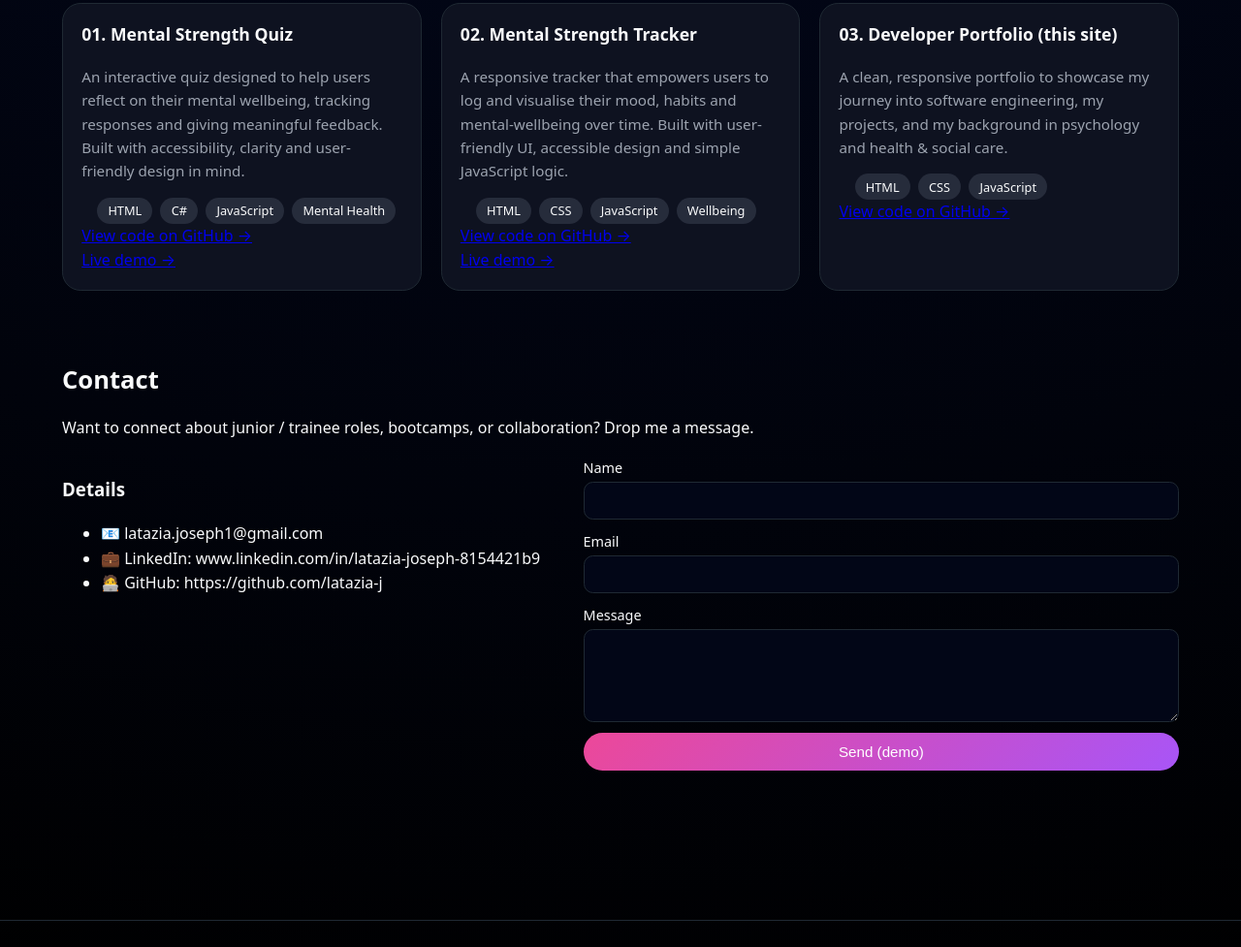
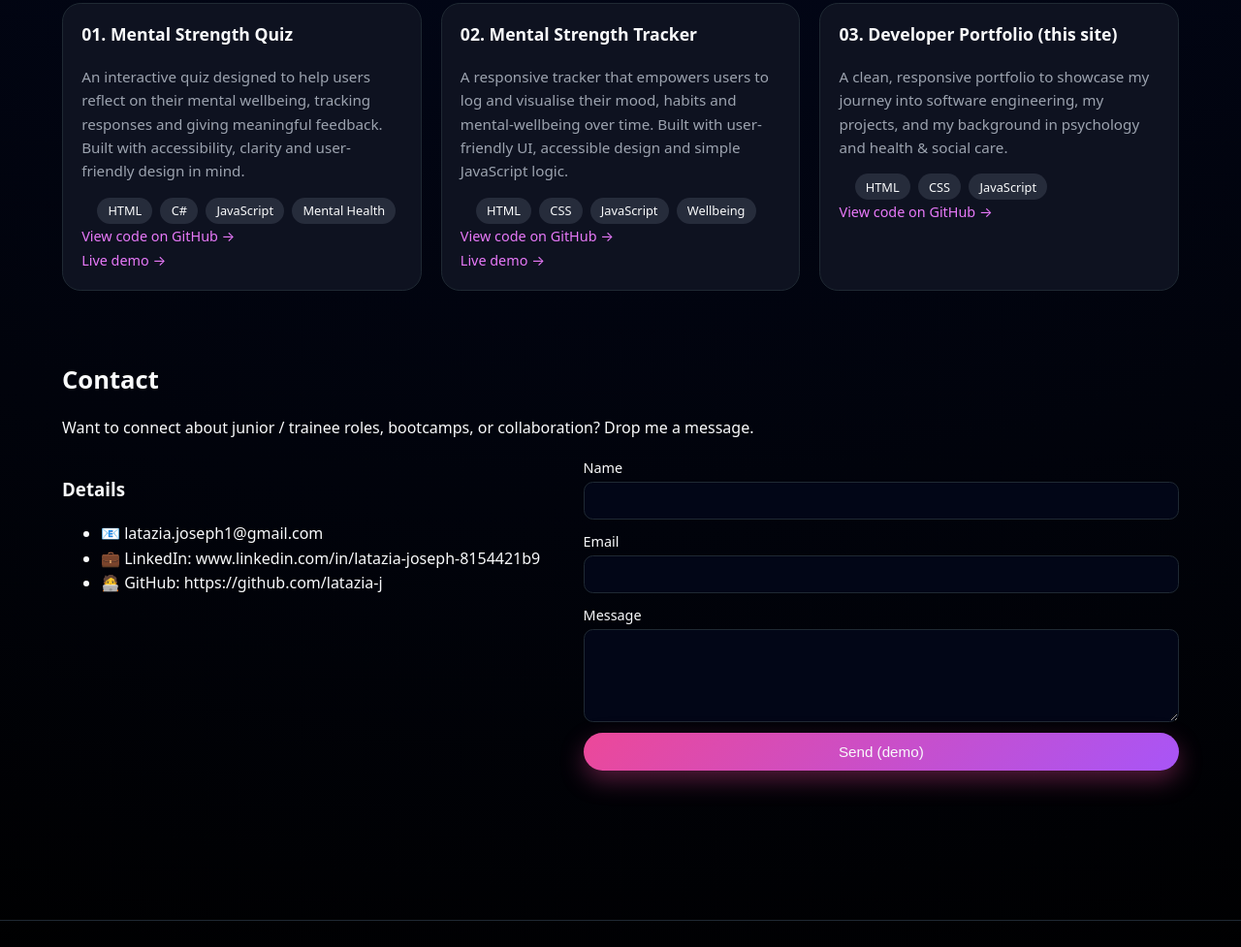
Before and after one commit to latazia-j/dev-portfolio, a plain HTML site: page index.html in a window 1280 px wide. Shown: the part 1095-2072 px from the top of the page at 97% size. Drawn offline with Linux system fonts and the light colour scheme.

Commit message:
Improve button styles and light mode contact button

```diff
--- a/styles.css
+++ b/styles.css
@@ -118,28 +118,56 @@ main {
   margin-top: 1.3rem;
 }
 
+/* BUTTONS */
 .btn-primary,
 .btn-secondary {
+  display: inline-flex;
+  align-items: center;
+  justify-content: center;
+  gap: 0.35rem;
   border-radius: 999px;
-  padding: 0.7rem 1.4rem;
-  border: none;
+  padding: 0.7rem 1.5rem;
+  font-size: 0.95rem;
+  font-weight: 500;
   cursor: pointer;
-  font-size: 0.95rem;
   text-decoration: none;
-  display: inline-block;
-  text-align: center;
+  border: 1px solid transparent;
+  transition:
+    background 0.18s ease,
+    color 0.18s ease,
+    border-color 0.18s ease,
+    box-shadow 0.18s ease,
+    transform 0.12s ease;
 }
 
 .btn-primary {
   background: linear-gradient(135deg, #ec4899, #a855f7);
-  color: white;
+  color: #f9fafb;
+  box-shadow: 0 10px 25px rgba(236, 72, 153, 0.35);
+}
+
+.btn-primary:hover {
+  transform: translateY(-1px);
+  box-shadow: 0 14px 30px rgba(236, 72, 153, 0.5);
 }
 
 .btn-secondary {
-  background: transparent;
-  border: 1px solid var(--border);
+  background: rgba(15, 23, 42, 0.5);
+  border-color: var(--border);
   color: var(--text);
 }
+
+.btn-secondary:hover {
+  background: rgba(15, 23, 42, 0.9);
+  transform: translateY(-1px);
+  box-shadow: 0 10px 20px rgba(15, 23, 42, 0.6);
+}
+
+button.btn-primary,
+button.btn-secondary {
+  border: none; /* for <button> elements */
+}
+
 
 .hero-card {
   background: radial-gradient(circle at top, #1f2937, #020617);
@@ -329,6 +357,22 @@ body.light-mode textarea {
   border-color: #e5e7eb;
   color: #111827;
 }
+/* BUTTONS IN LIGHT MODE */
+body.light-mode .btn-primary {
+  box-shadow: 0 8px 20px rgba(236, 72, 153, 0.35);
+}
+
+body.light-mode .btn-secondary {
+  background: #e5e7eb;
+  border-color: #cbd5e1;
+  color: #111827;
+  box-shadow: 0 4px 10px rgba(148, 163, 184, 0.45);
+}
+
+body.light-mode .btn-secondary:hover {
+  background: #dbe2eb;
+}
+
 .project-card {
   margin-bottom: 1.6rem;
 }
@@ -392,3 +436,27 @@ html {
     transform: translateY(0);
   }
 }
+.link {
+  font-size: 0.9rem;
+  color: var(--accent);
+  text-decoration: none;
+  position: relative;
+}
+
+.link::after {
+  content: "";
+  position: absolute;
+  left: 0;
+  bottom: -2px;
+  width: 100%;
+  height: 1px;
+  background: var(--accent-soft);
+  opacity: 0;
+  transform: scaleX(0.7);
+  transition: opacity 0.18s ease, transform 0.18s ease;
+}
+
+.link:hover::after {
+  opacity: 1;
+  transform: scaleX(1);
+}
```
